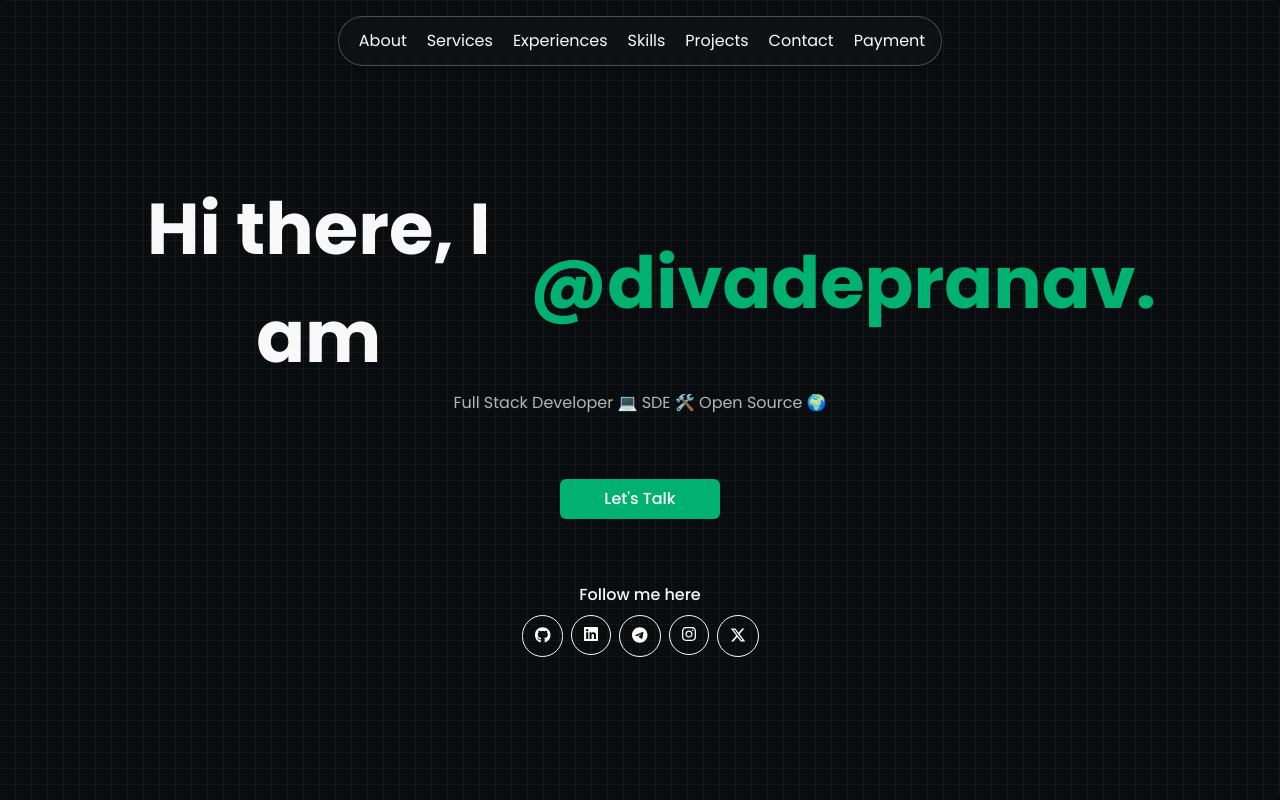
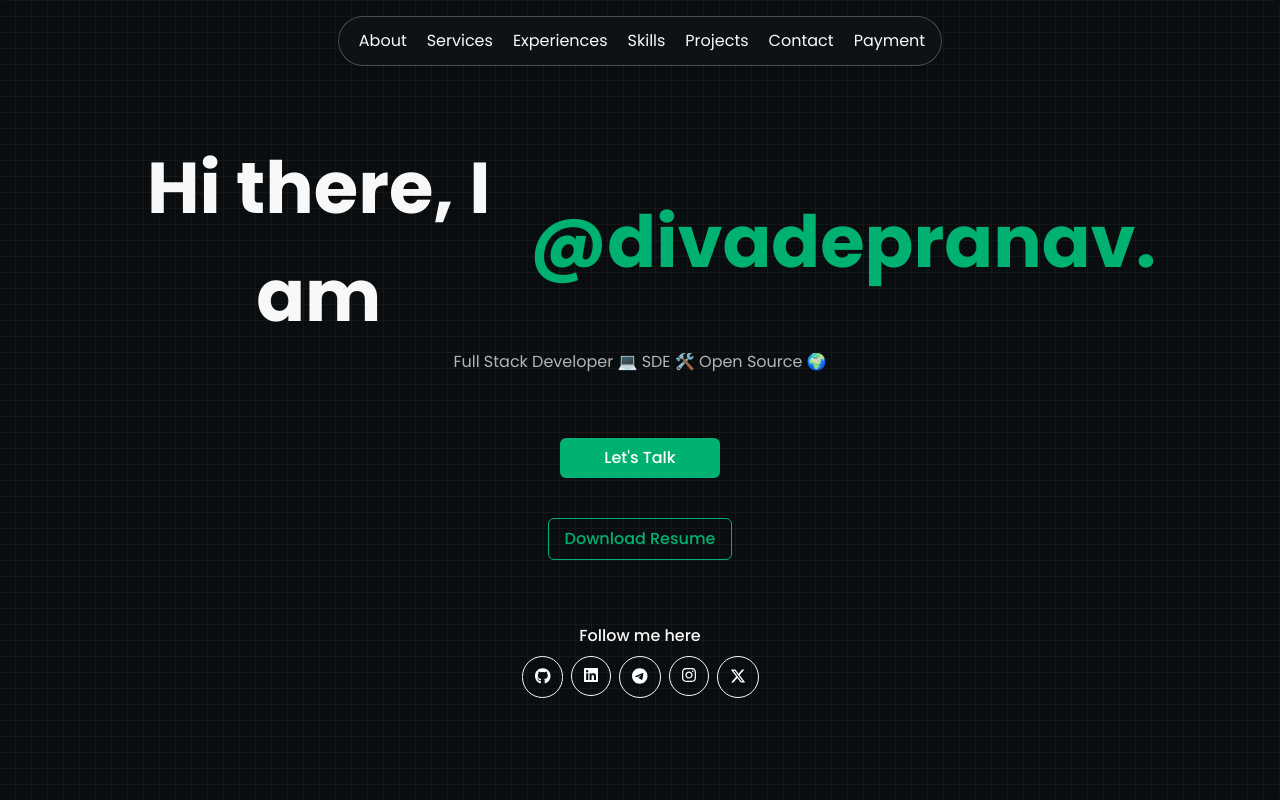
Before and after one commit to PranavDivade/my-portfolio, a Next.js app: page / in a window 1280 px wide. Shown: the top 800 px of the page. Built offline with nearby package versions, Linux system fonts and the light colour scheme; what tailwindcss-debug-screens would draw is missing.

Commit message:
Update Section1.tsx

```diff
--- a/src/components/home/Section1.tsx
+++ b/src/components/home/Section1.tsx
@@ -7,6 +7,8 @@ import Row from "@/components/core/Row";
 import { FlipWords } from "@/components/common/FlipWords";
 import socialLinks from "@/data/socialLinks";
 import TalkButton from "./ui/TalkButton";
+import ResumeButton from "./ui/ResumeButton";
+
 
 const HomeSection1 = ({ id }: Readonly<{ id: string }>) => {
   return (
@@ -31,6 +33,9 @@ const HomeSection1 = ({ id }: Readonly<{ id: string }>) => {
 
           <div className="gap-4 mt-12 lg:mt-16 flex flex-col md:flex-row">
             <TalkButton />
+          </div>
+           <div className="gap-4 mt-6 lg:mt-10 flex flex-col md:flex-row">
+            <ResumeButton />
           </div>
         </Column>
 
```
